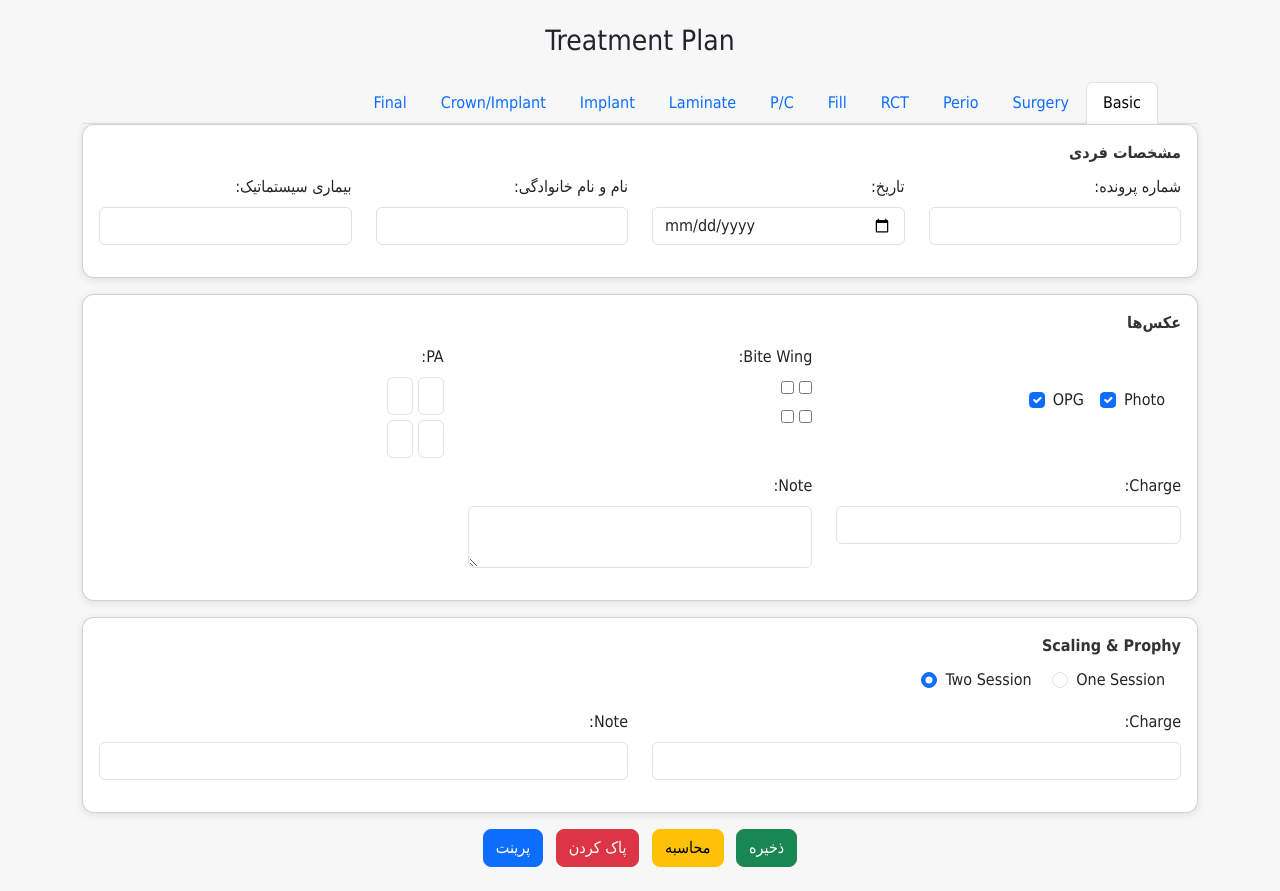
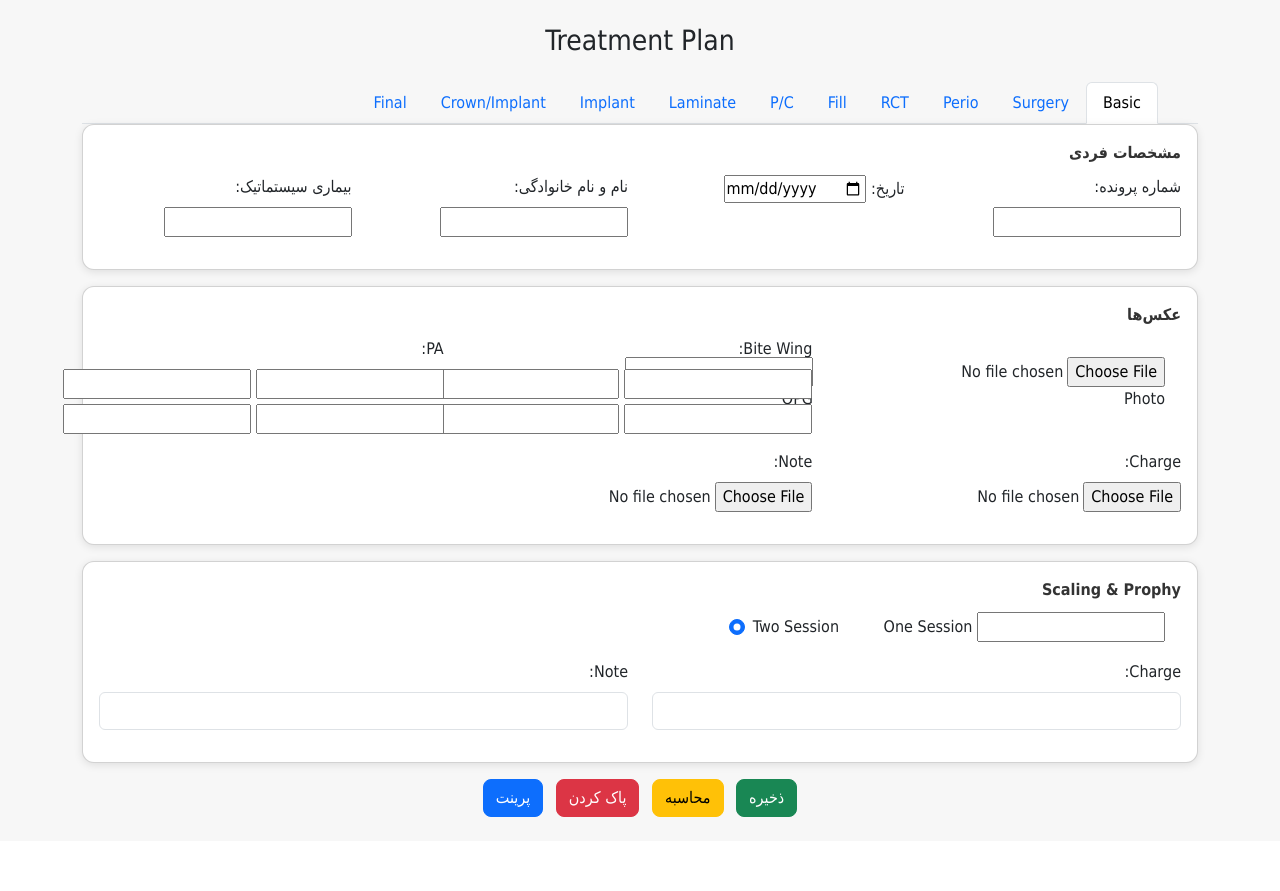
Before and after one commit to fatemearyaie/TreatmentPlan, a Django app: template clinic_records/templates/treatmentplan.html in a window 1280 px wide. After the commit the page ends 817 px from the top, so only its background shows below. Run offline with Django 5.2, Linux system fonts and the light colour scheme; the template is opened without the code that fills it, so the values that code supplies are empty, except form fields; tables that the repository leaves empty hold one stand-in row (values such as "Sample post"); form fields are guessed from the names that the template uses.

Commit message:
update form in treatmentplan html

```diff
--- a/clinic_records/templates/treatmentplan.html
+++ b/clinic_records/templates/treatmentplan.html
@@ -69,19 +69,19 @@
       <div class="row mb-3">
         <div class="col-md-3">
           <label class="form-label">شماره پرونده:</label>
-          <input type="text" class="form-control">
+          {{ patient_form.case_id }}
         </div>
         <div class="col-md-3">
           <label class="form-label">تاریخ:</label>
-          <input type="date" class="form-control">
+          {{ patient_form.visit_date }}
         </div>
         <div class="col-md-3">
           <label class="form-label">نام و نام خانوادگی:</label>
-          <input type="text" class="form-control">
+          {{ patient_form.patient_FullName }}
         </div>
         <div class="col-md-3">
           <label class="form-label">بیماری سیستماتیک:</label>
-          <input type="text" class="form-control">
+          {{ patient_form.disease }}
         </div>
       </div>
     </div>
@@ -91,11 +91,11 @@
     <!-- Photo -->
     <div class="col-md-4 d-flex align-items-center">
       <div class="form-check form-check-inline">
-        <input type="checkbox" class="form-check-input" checked>
+        {{ pictures_form.photo }}
         <label class="form-check-label">Photo</label>
       </div>
       <div class="form-check form-check-inline">
-        <input type="checkbox" class="form-check-input" checked>
+        {{ pictures_form.opg }}
         <label class="form-check-label">OPG</label>
       </div>
     </div>
@@ -104,10 +104,10 @@
     <div class="col-md-4">
       <label class="form-label">Bite Wing:</label>
       <div class="grid-2">
-        <label><input type="checkbox"></label>
-        <label><input type="checkbox"></label>
-        <label><input type="checkbox"></label>
-        <label><input type="checkbox"></label>
+        <label>{{ pictures_form.bite_wing1 }}</label>
+        <label>{{ pictures_form.bite_wing2 }}</label>
+        <label>{{ pictures_form.bite_wing3 }}</label>
+        <label>{{ pictures_form.bite_wing4 }}</label>
       </div>
     </div>
 
@@ -115,10 +115,10 @@
     <div class="col-md-4">
       <label class="form-label">PA:</label>
       <div class="grid-2">
-        <input type="text" class="form-control" placeholder="PA1">
-        <input type="text" class="form-control" placeholder="PA2">
-        <input type="text" class="form-control" placeholder="PA3">
-        <input type="text" class="form-control" placeholder="PA4">
+        {{ pictures_form.PA1 }}
+        {{ pictures_form.PA2 }}
+        {{ pictures_form.PA3 }}
+        {{ pictures_form.PA4 }}
       </div>
     </div>
 
@@ -126,14 +126,14 @@
 <div class="row mb-3">
   <div class="col-md-4">
     <label class="form-label">Charge:</label>
-    <input type="text" class="form-control text-end">
+    {{ pictures_form.pictures_price }}
   </div>
 
 
 
   <div class="col-md-4">
     <label class="form-label">Note:</label>
-    <textarea class="form-control" rows="2"></textarea>
+    {{ pictures_form.picture_note }}
   </div>
 </div>
 
@@ -153,7 +153,7 @@
     <div class="form-section-title">Scaling & Prophy</div>
     <div class="mb-3">
       <div class="form-check form-check-inline">
-        <input type="radio" name="session" class="form-check-input">
+        {{ scalingprophy_form.sessions_count }}
         <label class="form-check-label">One Session</label>
       </div>
       <div class="form-check form-check-inline">
@@ -176,7 +176,7 @@
 
   <!-- Buttons -->
   <div class="text-center">
-    <button class="btn btn-success btn-custom">ذخیره</button>
+    <button class="btn btn-success btn-custom" type='submit'>ذخیره</button>
       <button class="btn btn-warning btn-custom">محاسبه</button>
     <button class="btn btn-danger btn-custom">پاک کردن</button>
     <button class="btn btn-primary btn-custom">پرینت</button>
```
